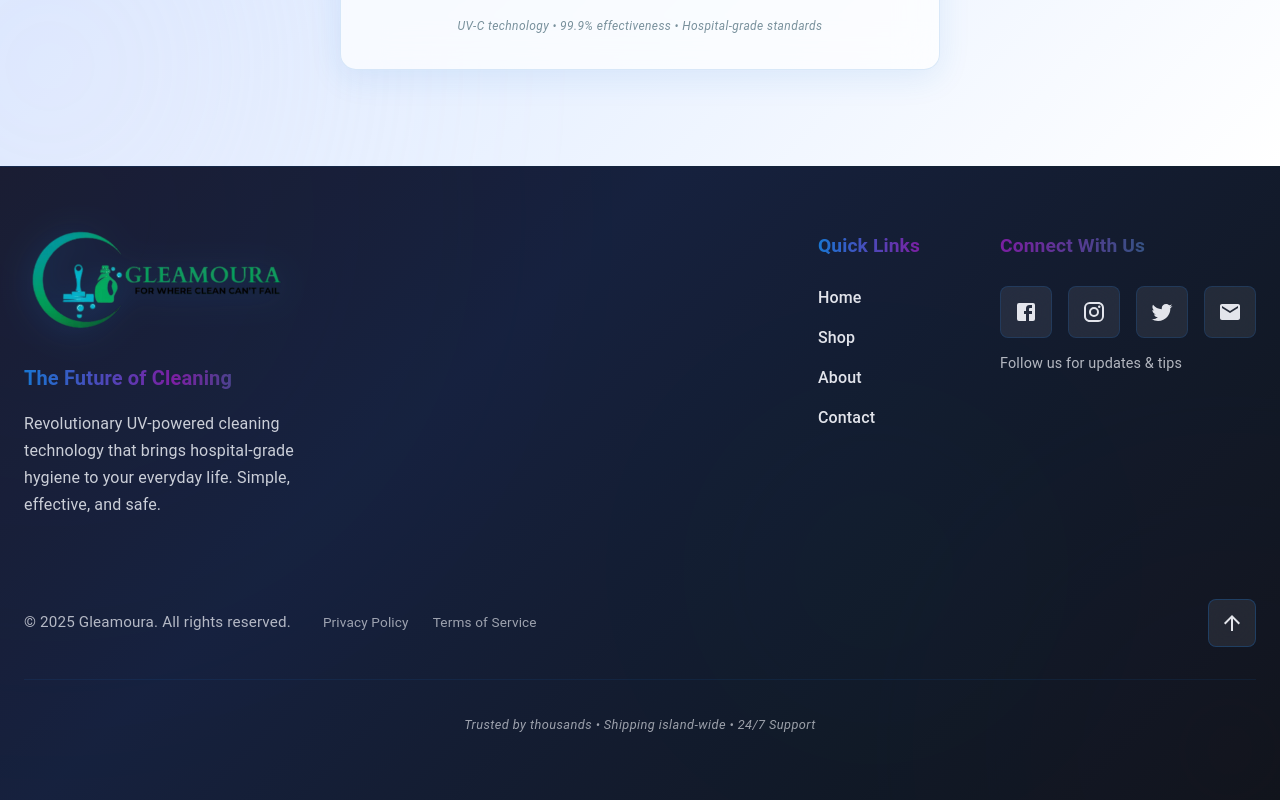
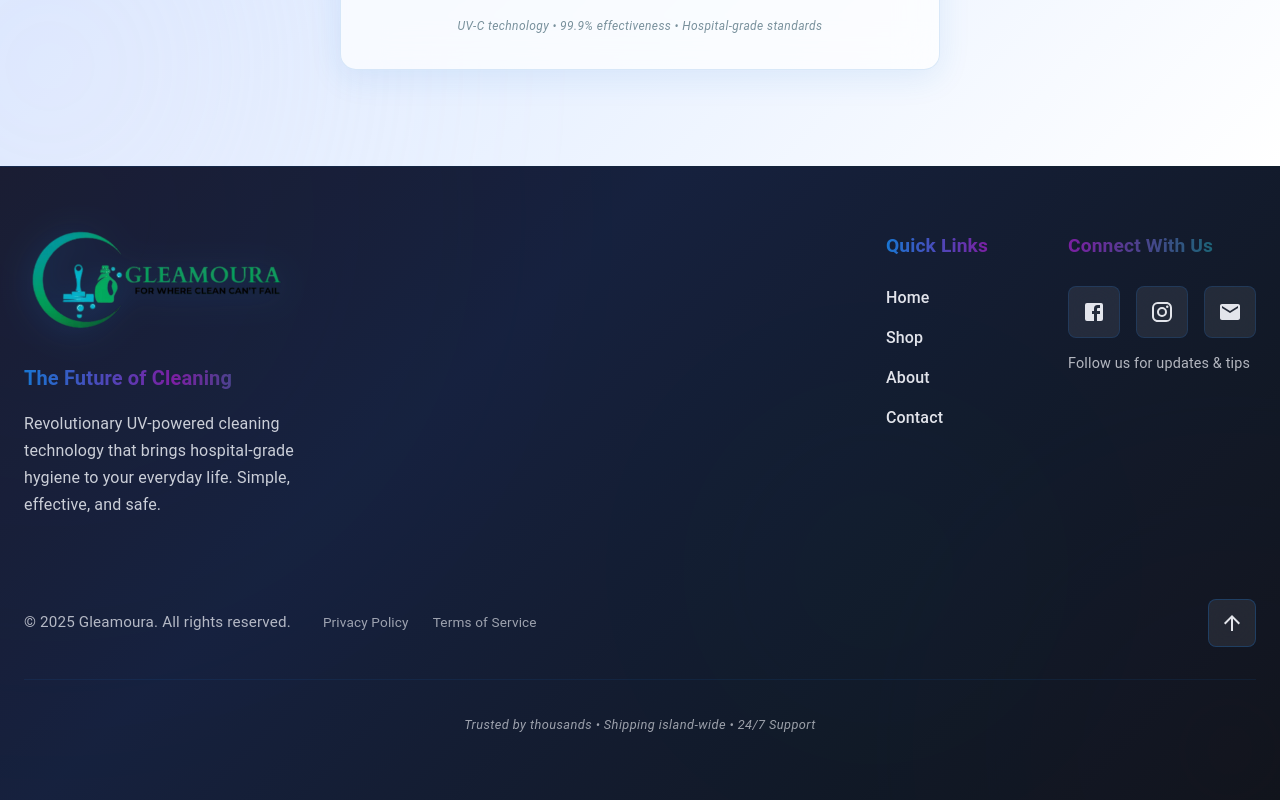
Before and after one commit to akilapilapitiya/Gleamoura, a React (Vite) app: page / in a window 1280 px wide. Shown: the part 2944-3744 px from the top of the page. Built offline with nearby package versions, Linux system fonts and the light colour scheme.

Commit message:
fix: Link fixed

```diff
--- a/src/App.jsx
+++ b/src/App.jsx
@@ -13,8 +13,7 @@ const App = () => {
     createRoutesFromElements(
       <Route path="/" element={<RootLayout />}>
         <Route index element={<Home />} />
-          <Route path="shop" element={<Shop />} />
-
+        <Route path="shop" element={<Shop />} />
         <Route path="*" element={<NotFound />} />
       </Route>
     )
--- a/src/components/Footer.jsx
+++ b/src/components/Footer.jsx
@@ -24,10 +24,9 @@ const Footer = () => {
   };
 
   const socialLinks = [
-    { icon: <Facebook />, href: "#", color: "#1976d2" },
-    { icon: <Instagram />, href: "#", color: "#7b1fa2" },
-    { icon: <Twitter />, href: "#", color: "#00796b" },
-    { icon: <Email />, href: "mailto:support@gleamoura.com", color: "#1976d2" },
+    { icon: <Facebook />, href: "https://www.facebook.com/share/1afxf2rzTs/", color: "#1976d2" },
+    { icon: <Instagram />, href: "https://www.instagram.com/gleamoura_360?igsh=Mjl2ODgzYnZnNDJh", color: "#7b1fa2" },
+    { icon: <Email />, href: "mailto:gleamoura360@gmail.com", color: "#1976d2" },
   ];
 
   const navLinks = ["Home", "Shop", "About", "Contact"];
```
